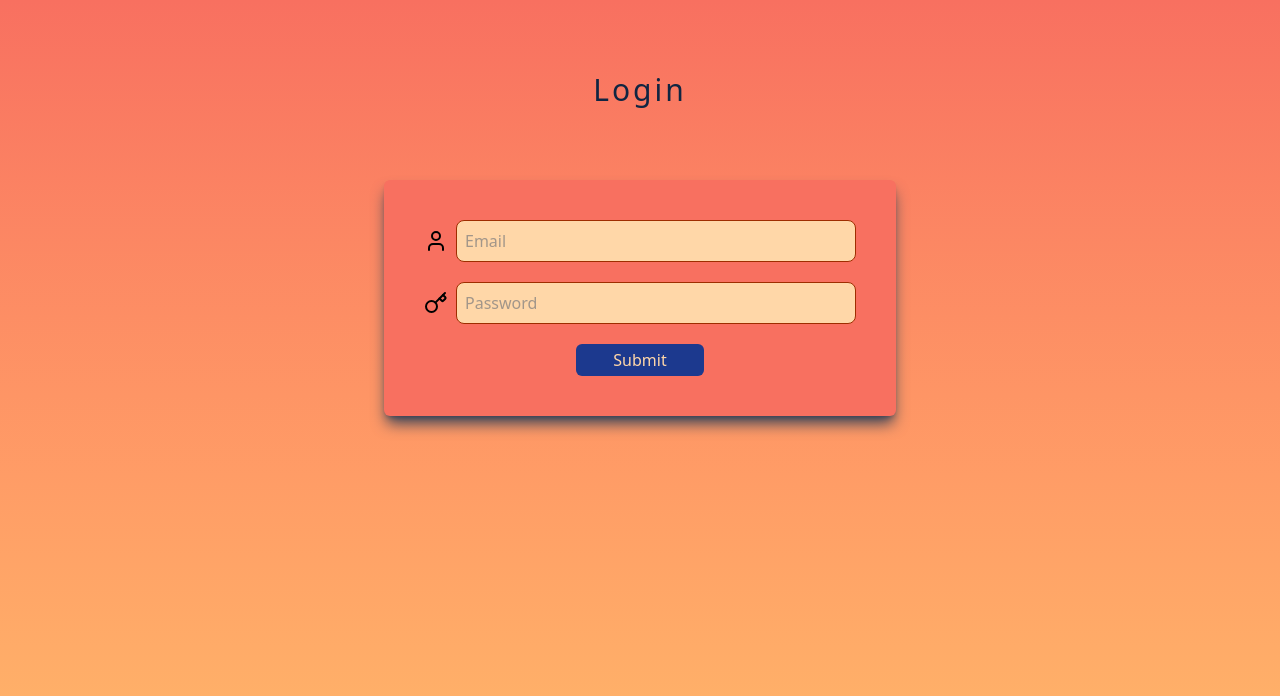
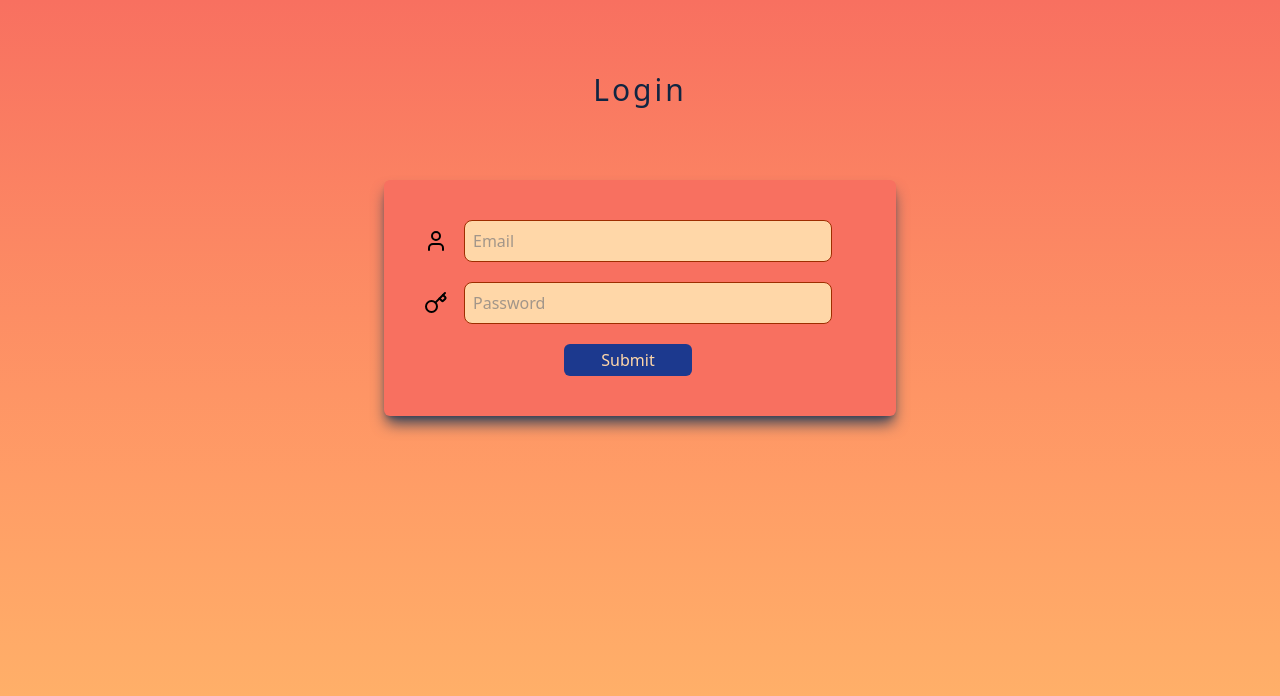
Before and after one commit to ioannides-agg/todolist-webapp, a React (Vite) app in the folder todolist-front/: page /Login in a window 1280 px wide. Shown: the top 696 px of the page. Built offline with nearby package versions, Linux system fonts and the light colour scheme.

Commit message:
added padding to the left to center the input field

```diff
--- a/todolist-front/src/components/LoginForm.tsx
+++ b/todolist-front/src/components/LoginForm.tsx
@@ -6,8 +6,8 @@ export default function LoginForm() {
     const [password, setPassword] = useState("");
 
     return (
-        <form className="flex flex-col space-y-5">
-            <div className="flex items-center gap-2">
+        <form className="flex flex-col space-y-5  pr-6">
+            <div className="flex items-center gap-4">
                 <User />
                 <input
                     value={email}
@@ -16,7 +16,7 @@ export default function LoginForm() {
                     className="rounded-lg grow border p-2 border-orange-800 bg-orange-200 hover:bg-orange-100 text-slate-600 transition-colors duration-600"
                 />
             </div>
-            <div className="flex items-center gap-2">
+            <div className="flex items-center gap-4">
                 <Key />
                 <input
                     type="password"
```
